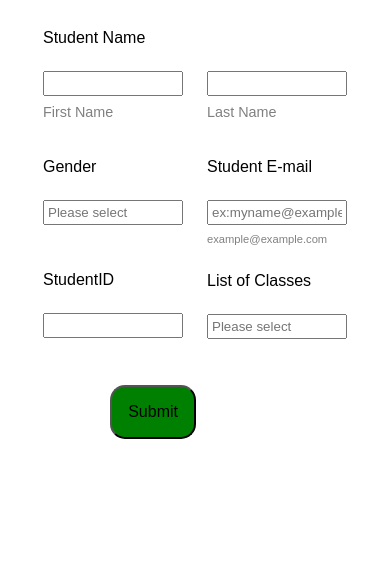
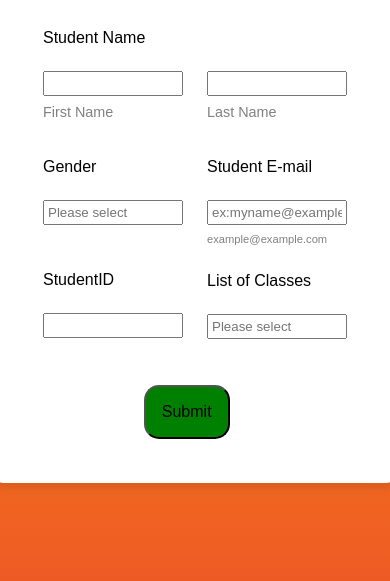
Before and after one commit to Harshitha-Aradhya-S/registration_form, a plain HTML site: page index.html in a window 390 px wide. Shown: the part 263-844 px from the top of the page. Drawn offline with Linux system fonts and the light colour scheme.

Commit message:
Update style.css

```diff
--- a/style.css
+++ b/style.css
@@ -100,17 +100,12 @@ input{
 }
 
 @media screen and (max-width: 896px) {
-    body{
-        background-image: none;
-    }
     .container{
         width: 25rem;
         height: 40rem;
         padding: 30px;
         margin: 8px 15px;
         margin-top: 15px;
-        background-color: white;
-        box-shadow: none;
 
     }
 
@@ -123,4 +118,8 @@ input{
     .fields{
         width: 50%;
     }
+
+    .button{
+        margin-left: 60%;
+    }
   }
```
